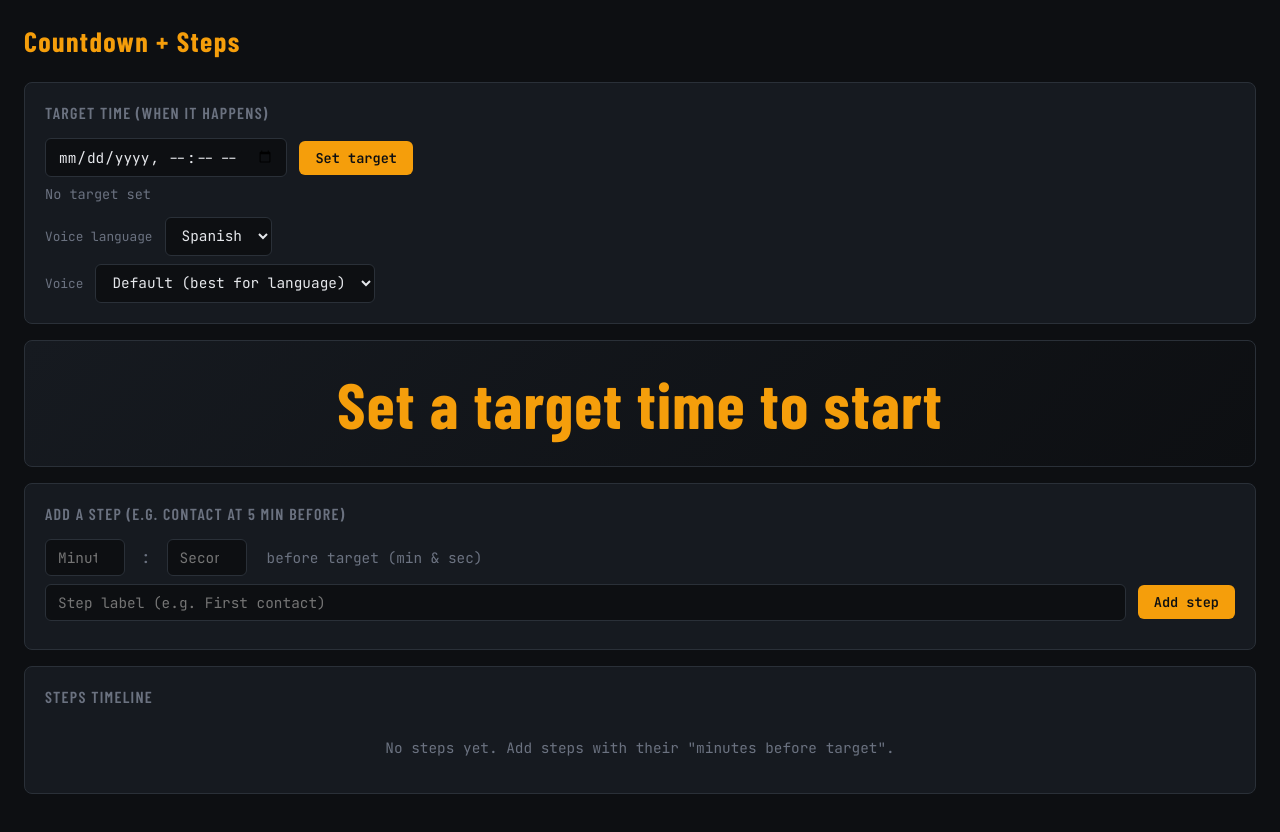
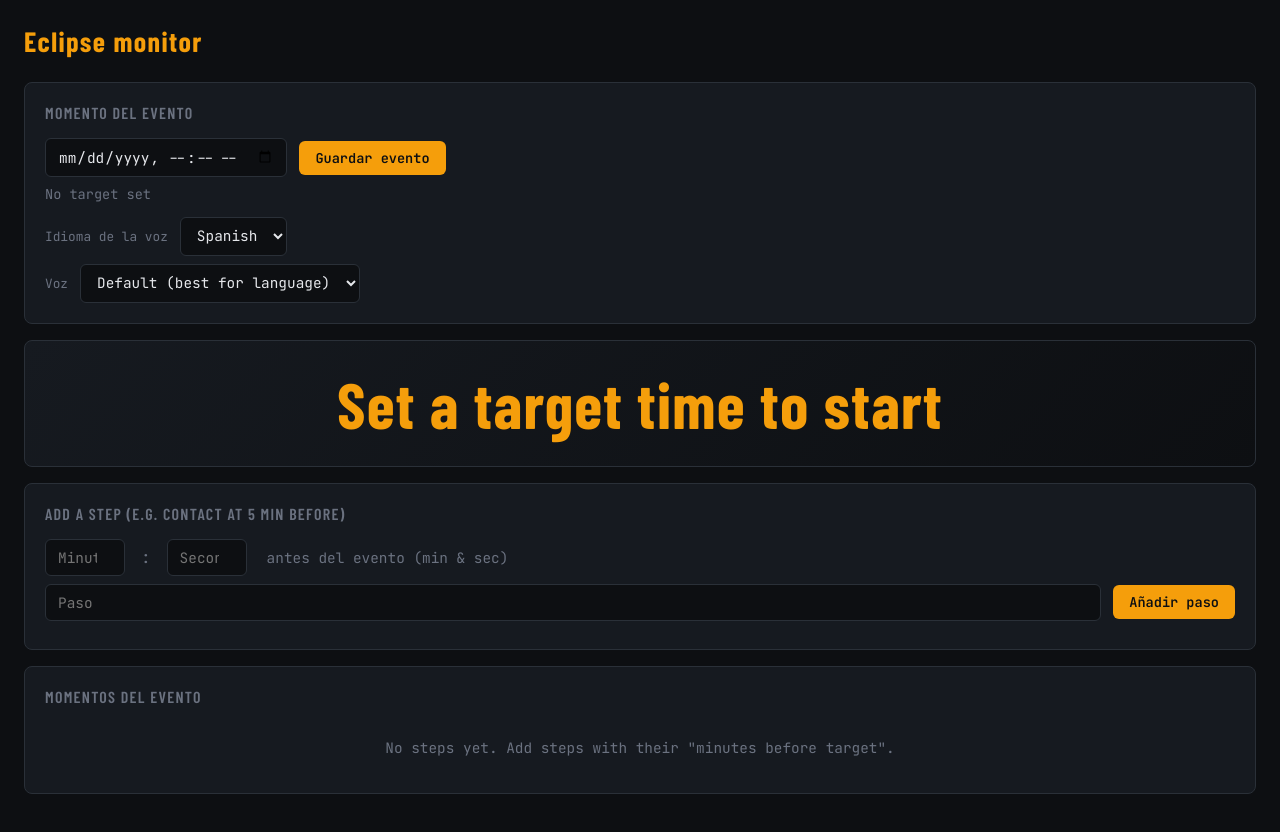
Before and after one commit to Gaalpos/eclipse-timer, a plain HTML site: page index.html in a window 1280 px wide. Drawn offline with nearby package versions, Linux system fonts and the light colour scheme.

Commit message:
final version for now

```diff
--- a/index.html
+++ b/index.html
@@ -1,33 +1,37 @@
 <!DOCTYPE html>
 <html lang="en">
+
 <head>
   <meta charset="UTF-8">
   <meta name="viewport" content="width=device-width, initial-scale=1.0">
-  <title>Countdown + Steps</title>
+  <title>Eclipse monitor</title>
   <link rel="preconnect" href="https://fonts.googleapis.com">
   <link rel="preconnect" href="https://fonts.gstatic.com" crossorigin>
-  <link href="https://fonts.googleapis.com/css2?family=JetBrains+Mono:wght@400;600;700&family=Barlow+Condensed:wght@500;600;700&display=swap" rel="stylesheet">
+  <link
+    href="https://fonts.googleapis.com/css2?family=JetBrains+Mono:wght@400;600;700&family=Barlow+Condensed:wght@500;600;700&display=swap"
+    rel="stylesheet">
   <link rel="stylesheet" href="styles.css">
 </head>
+
 <body>
-  <h1>Countdown + Steps</h1>
+  <h1>Eclipse monitor</h1>
 
   <div class="panel">
-    <h2>Target time (when it happens)</h2>
+    <h2>Momento del evento</h2>
     <div class="row">
       <input type="datetime-local" id="target-datetime" />
-      <button type="button" class="btn-primary" id="set-target">Set target</button>
+      <button type="button" class="btn-primary" id="set-target">Guardar evento</button>
     </div>
     <p class="target-label" id="target-label">No target set</p>
     <div class="row" style="margin-top: 0.75rem;">
-      <label for="tts-lang">Voice language</label>
+      <label for="tts-lang">Idioma de la voz</label>
       <select id="tts-lang" aria-label="Text-to-speech language">
         <option value="es">Spanish</option>
         <option value="en">English</option>
       </select>
     </div>
     <div class="row" style="margin-top: 0.5rem;">
-      <label for="tts-voice">Voice</label>
+      <label for="tts-voice">Voz</label>
       <select id="tts-voice" aria-label="Text-to-speech voice">
         <option value="">Default (best for language)</option>
       </select>
@@ -45,17 +49,18 @@
         <input type="number" id="step-minutes" min="0" step="1" placeholder="Minutes" />
         <span style="margin: 0 0.25rem; color: var(--muted);">:</span>
         <input type="number" id="step-seconds" min="0" max="59" step="1" placeholder="Seconds" />
-        <span style="color: var(--muted); font-size: 0.9rem; margin-left: 0.5rem;">before target (min &amp; sec)</span>
+        <span style="color: var(--muted); font-size: 0.9rem; margin-left: 0.5rem;">antes del evento (min &amp;
+          sec)</span>
       </div>
       <div class="row">
-        <input type="text" id="step-label" placeholder="Step label (e.g. First contact)" />
-        <button type="button" class="btn-primary" id="add-step">Add step</button>
+        <input type="text" id="step-label" placeholder="Paso" />
+        <button type="button" class="btn-primary" id="add-step">Añadir paso</button>
       </div>
     </div>
   </div>
 
   <div class="panel">
-    <h2>Steps timeline</h2>
+    <h2>Momentos del evento</h2>
     <ul class="steps-list" id="steps-list">
       <li class="empty-state">No steps yet. Add steps with their "time before target".</li>
     </ul>
@@ -63,4 +68,5 @@
 
   <script src="script.js"></script>
 </body>
+
 </html>
```
